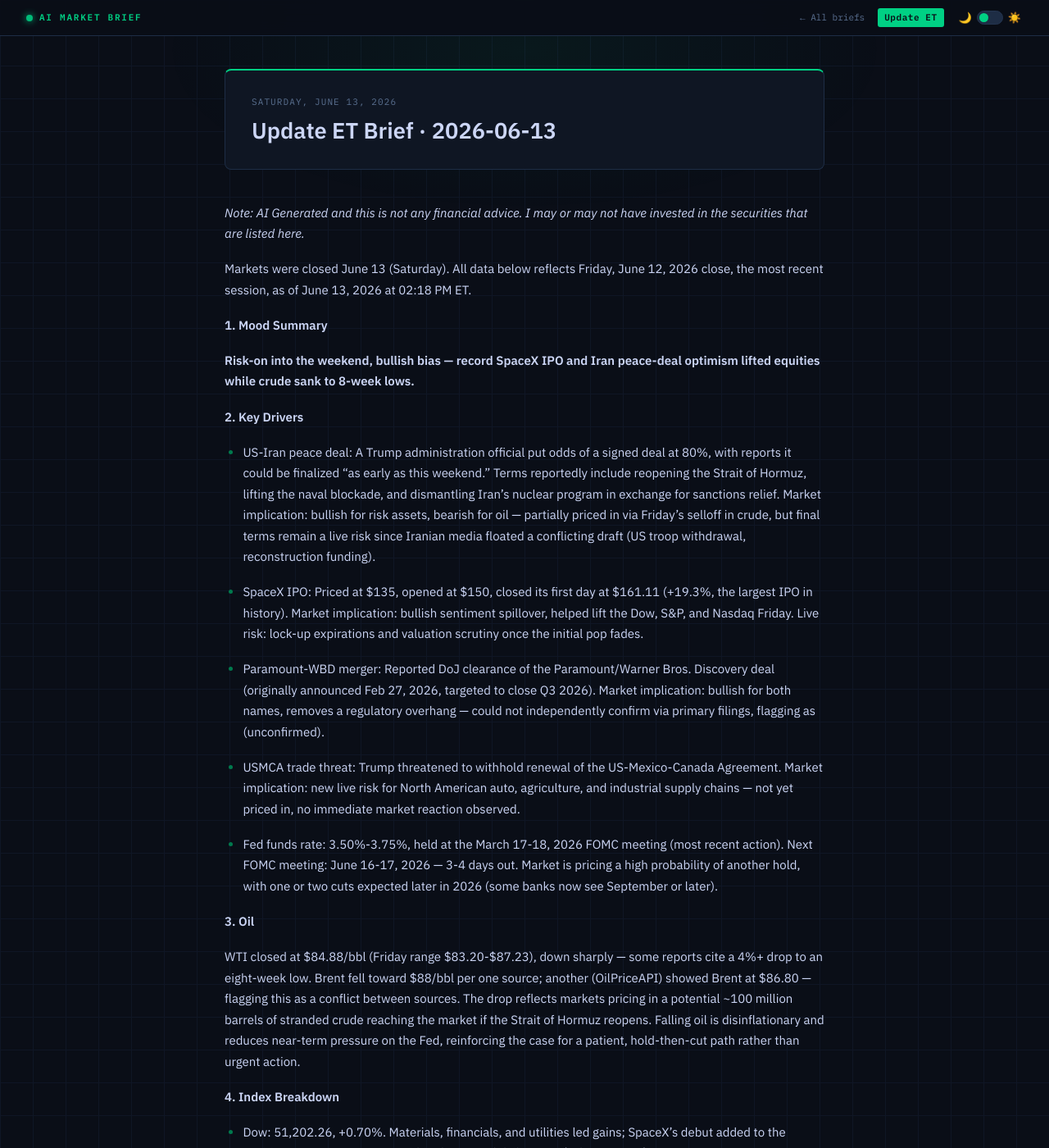
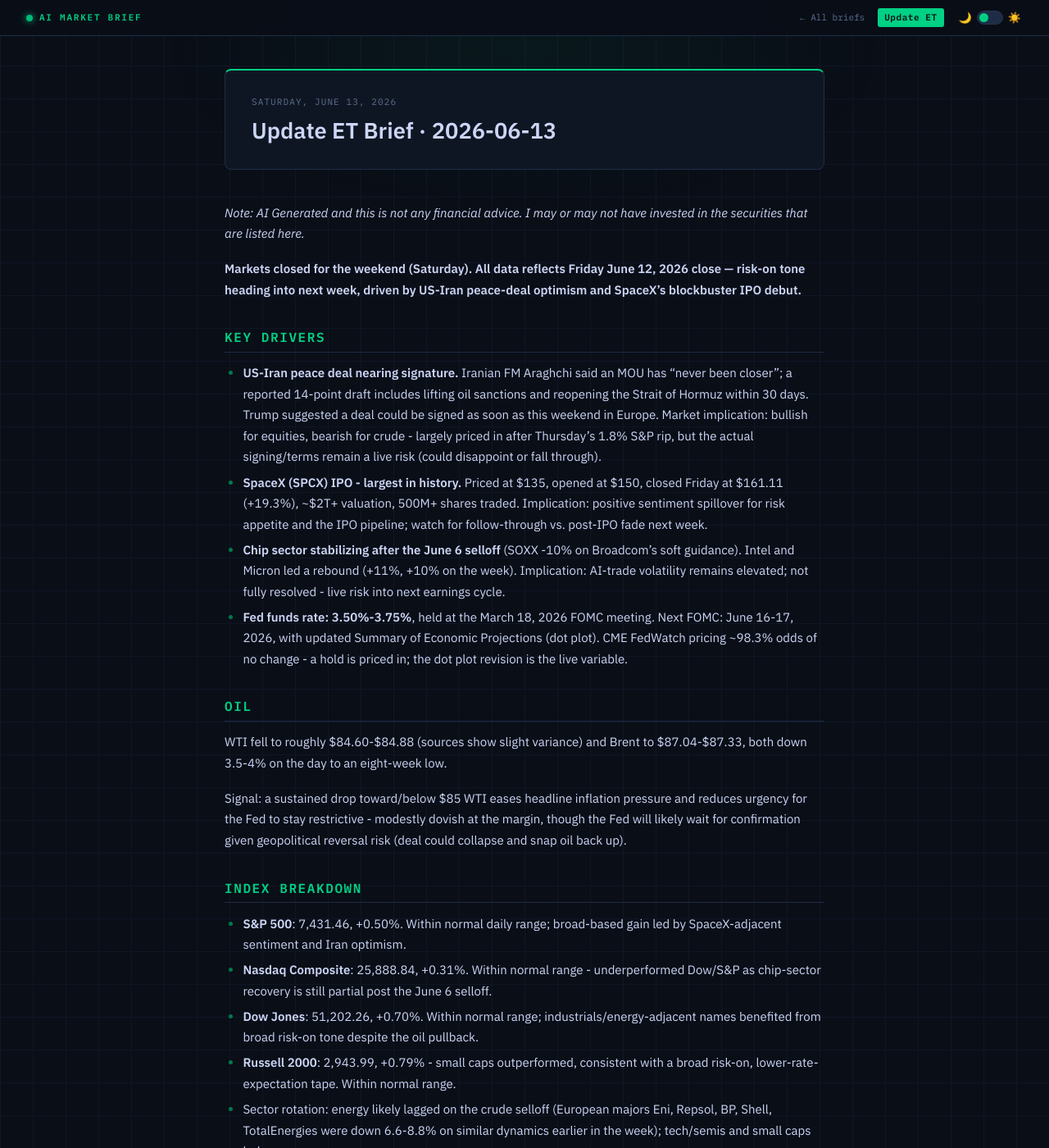
Before and after one commit to snallamiw/AIMarketBrief, a Jekyll site: the page built from _posts/2026-06-13-update-brief.md, in a window 1280 px wide and 1400 px high. Shown: the whole window at 82% size. Built offline with Jekyll 4.4.1, drawn with Linux system fonts in a browser that asks for light colours; some of the changed text lies outside the part shown.

Commit message:
📊 Update ET Brief · 2026-06-13

```diff
--- a/_posts/2026-06-13-update-brief.md
+++ b/_posts/2026-06-13-update-brief.md
@@ -1,109 +1,75 @@
 ---
 layout: post
 title: "Update ET Brief · 2026-06-13"
-date: 2026-06-13 14:18:04 -0400
+date: 2026-06-13 14:22:37 -0400
 categories: [ai, markets]
 slot: "Update ET"
 ---
 
 *Note: AI Generated and this is not any financial advice. I may or may not have invested in the securities that are listed here.*
 
-Markets were closed June 13 (Saturday). All data below reflects Friday, June 12, 2026 close, the most recent session, as of June 13, 2026 at 02:18 PM ET.
+**Markets closed for the weekend (Saturday). All data reflects Friday June 12, 2026 close — risk-on tone heading into next week, driven by US-Iran peace-deal optimism and SpaceX's blockbuster IPO debut.**
 
-**1. Mood Summary**
+## Key Drivers
 
-**Risk-on into the weekend, bullish bias — record SpaceX IPO and Iran peace-deal optimism lifted equities while crude sank to 8-week lows.**
+- **US-Iran peace deal nearing signature.** Iranian FM Araghchi said an MOU has "never been closer"; a reported 14-point draft includes lifting oil sanctions and reopening the Strait of Hormuz within 30 days. Trump suggested a deal could be signed as soon as this weekend in Europe. Market implication: bullish for equities, bearish for crude - largely priced in after Thursday's 1.8% S&P rip, but the actual signing/terms remain a live risk (could disappoint or fall through).
+- **SpaceX (SPCX) IPO - largest in history.** Priced at $135, opened at $150, closed Friday at $161.11 (+19.3%), ~$2T+ valuation, 500M+ shares traded. Implication: positive sentiment spillover for risk appetite and the IPO pipeline; watch for follow-through vs. post-IPO fade next week.
+- **Chip sector stabilizing after the June 6 selloff** (SOXX -10% on Broadcom's soft guidance). Intel and Micron led a rebound (+11%, +10% on the week). Implication: AI-trade volatility remains elevated; not fully resolved - live risk into next earnings cycle.
+- **Fed funds rate: 3.50%-3.75%**, held at the March 18, 2026 FOMC meeting. Next FOMC: June 16-17, 2026, with updated Summary of Economic Projections (dot plot). CME FedWatch pricing ~98.3% odds of no change - a hold is priced in; the dot plot revision is the live variable.
 
-**2. Key Drivers**
+## Oil
 
-- US-Iran peace deal: A Trump administration official put odds of a signed deal at 80%, with reports it could be finalized "as early as this weekend." Terms reportedly include reopening the Strait of Hormuz, lifting the naval blockade, and dismantling Iran's nuclear program in exchange for sanctions relief. Market implication: bullish for risk assets, bearish for oil — partially priced in via Friday's selloff in crude, but final terms remain a live risk since Iranian media floated a conflicting draft (US troop withdrawal, reconstruction funding).
+WTI fell to roughly $84.60-$84.88 (sources show slight variance) and Brent to $87.04-$87.33, both down 3.5-4% on the day to an eight-week low.
 
-- SpaceX IPO: Priced at $135, opened at $150, closed its first day at $161.11 (+19.3%, the largest IPO in history). Market implication: bullish sentiment spillover, helped lift the Dow, S&P, and Nasdaq Friday. Live risk: lock-up expirations and valuation scrutiny once the initial pop fades.
+Signal: a sustained drop toward/below $85 WTI eases headline inflation pressure and reduces urgency for the Fed to stay restrictive - modestly dovish at the margin, though the Fed will likely wait for confirmation given geopolitical reversal risk (deal could collapse and snap oil back up).
 
-- Paramount-WBD merger: Reported DoJ clearance of the Paramount/Warner Bros. Discovery deal (originally announced Feb 27, 2026, targeted to close Q3 2026). Market implication: bullish for both names, removes a regulatory overhang — could not independently confirm via primary filings, flagging as (unconfirmed).
+## Index Breakdown
 
-- USMCA trade threat: Trump threatened to withhold renewal of the US-Mexico-Canada Agreement. Market implication: new live risk for North American auto, agriculture, and industrial supply chains — not yet priced in, no immediate market reaction observed.
+- **S&P 500**: 7,431.46, +0.50%. Within normal daily range; broad-based gain led by SpaceX-adjacent sentiment and Iran optimism.
+- **Nasdaq Composite**: 25,888.84, +0.31%. Within normal range - underperformed Dow/S&P as chip-sector recovery is still partial post the June 6 selloff.
+- **Dow Jones**: 51,202.26, +0.70%. Within normal range; industrials/energy-adjacent names benefited from broad risk-on tone despite the oil pullback.
+- **Russell 2000**: 2,943.99, +0.79% - small caps outperformed, consistent with a broad risk-on, lower-rate-expectation tape. Within normal range.
+- Sector rotation: energy likely lagged on the crude selloff (European majors Eni, Repsol, BP, Shell, TotalEnergies were down 6.6-8.8% on similar dynamics earlier in the week); tech/semis and small caps led.
 
-- Fed funds rate: 3.50%-3.75%, held at the March 17-18, 2026 FOMC meeting (most recent action). Next FOMC meeting: June 16-17, 2026 — 3-4 days out. Market is pricing a high probability of another hold, with one or two cuts expected later in 2026 (some banks now see September or later).
+## Stocks to Watch
 
-**3. Oil**
+| Ticker | Catalyst | Bias | Key Risk | Invalidation |
+| --- | --- | --- | --- | --- |
+| SPCX | First full trading week post-record IPO ($2T+ val.) | Bullish momentum | Post-IPO fade / lockup chatter | Close below $135 IPO price |
+| NVDA | AI-chip sector stabilization after June 6 selloff | Bullish | Renewed guidance jitters from peers | Break below recent multi-week low |
+| AVGO | Guidance disappointment overhang vs. record revenue | Cautious/Neutral | Further downward guidance revisions | New post-selloff low |
+| INTC | Led chip rebound (+11% on week) | Bullish (momentum) | Rally fades without fundamental follow-through | Gives back full week's gain |
+| MU | Led chip rebound (+10% on week) | Bullish (momentum) | Memory pricing data disappoints | Gives back full week's gain |
+| JBL | Earnings Wed 6/17 pre-market, EPS est. $3.10 (+21.6% YoY) | Bullish into print (YTD +65%) | Miss vs. high bar after huge run | Post-earnings drop below pre-print support |
+| XOM | Oil down ~4% to 8-week low on Iran deal optimism | Bearish near-term | Deal collapses, oil snaps back | WTI reclaims $88+ |
+| CVX | Same oil-driven headwind as XOM | Bearish near-term | Deal collapses, oil snaps back | WTI reclaims $88+ |
+| DAL | Lower fuel costs = margin tailwind if oil stays soft | Bullish | Oil reversal on deal collapse | WTI back above $90 |
+| LMT | Peace-deal de-escalation = sentiment headwind for defense | Bearish/Neutral | Deal stalls or fails, conflict resumes | Iran deal formally signed |
+| RTX | Same de-escalation dynamic as LMT | Bearish/Neutral | Deal stalls or fails | Iran deal formally signed |
+| DJT | Near 52-week low ($7.80) after Truth Social spin-off scrapped | Bearish | Any reversal/positive corporate news | Break below $7.75 52-wk low confirms new leg down |
 
-WTI closed at $84.88/bbl (Friday range $83.20-$87.23), down sharply — some reports cite a 4%+ drop to an eight-week low. Brent fell toward $88/bbl per one source; another (OilPriceAPI) showed Brent at $86.80 — flagging this as a conflict between sources. The drop reflects markets pricing in a potential ~100 million barrels of stranded crude reaching the market if the Strait of Hormuz reopens. Falling oil is disinflationary and reduces near-term pressure on the Fed, reinforcing the case for a patient, hold-then-cut path rather than urgent action.
+## Next 24-48H Calendar
 
-**4. Index Breakdown**
+- [ONGOING] US-Iran peace deal - escalated toward resolution; Trump suggests possible signing "this weekend" in Europe. Watch for confirmation or collapse over the weekend/Monday.
+- Mon 6/15: NY Empire State Manufacturing Index; FOMC two-day meeting begins (6/16-17).
+- Tue 6/16: FOMC Day 1; BoJ rate decision also in focus this week.
+- Wed 6/17: FOMC rate decision + Summary of Economic Projections (dot plot) - primary near-term catalyst, ~98.3% priced for a hold. Retail sales, import/export prices, industrial/manufacturing production, capacity utilization, business inventories, NAHB Housing Market Index, weekly API crude inventories. JBL earnings pre-market.
+- [ONGOING] AI/semiconductor guidance overhang - partially de-escalated (rebound in INTC/MU) but not resolved; watch for further analyst commentary into FOMC week.
 
-- Dow: 51,202.26, +0.70%. Materials, financials, and utilities led gains; SpaceX's debut added to the positive tone. Move appears within the normal daily range (sub-1% move).
+## Data Table
 
-- S&P 500: 7,431.46, +0.50%. Broad-based gain, within normal daily range.
-
-- Nasdaq: 25,888.84, +0.31%. Smallest gain of the major indexes — chip stocks remain choppy after a recent pullback even as AI-related names like Broadcom and AMD have rallied sharply year-to-date. Within normal daily range.
-
-- Russell 2000: 2,943.99, +0.79%, a new all-time intraday high. Small caps outperformed on risk-on flows and rate-cut hopes — notable as an all-time high even though the daily move itself is unremarkable in size.
-
-**5. Stocks to Watch**
-
-- SPCX (SpaceX) - Record-breaking IPO debut, closed +19.3% on day one - Bullish - Lock-up expirations, post-IPO valuation scrutiny - A close below the $150 open price would invalidate near-term momentum.
-
-- PARA (Paramount) - Reported DoJ clearance of WBD merger (unconfirmed via primary source) - Bullish - Shareholder vote, deal-break risk - News of deal collapse or delay past Q3 2026 invalidates.
-
-- WBD (Warner Bros. Discovery) - Same merger catalyst as PARA - Bullish - Same as above - Same as above.
-
-- AMD - Up ~130% YTD on AI-accelerator share-gain narrative vs. Nvidia - Bullish but stretched (fwd P/E ~84x) - Any guidance disappointment - A miss on next earnings guidance invalidates the momentum case.
-
-- AVGO (Broadcom) - Q1 FY26 AI revenue more than doubled to $8.4B; guided ~$22B (+47%) for Q2 - Bullish - Execution on guidance - A Q2 revenue print materially below $22B invalidates.
-
-- NVDA - Remains the bellwether for AI capex cycle - Bullish - Hyperscaler capex commentary into next earnings - Signs of hyperscaler capex deceleration invalidate.
-
-- TSM - Foundry demand tailwind from AI chip cycle - Bullish - Taiwan geopolitical risk - Escalation in Taiwan Strait tensions invalidates.
-
-- MU (Micron) - Memory pricing upcycle - Bullish - Memory price reversal - A drop in DRAM/NAND pricing data invalidates.
-
-- ASML - AI-driven equipment order tailwind - Bullish - China export-control tightening - New export restrictions on EUV/DUV tools invalidate.
-
-- DJT (Trump Media) - Down 5.45% to $7.80 after scrapping Truth Social spinoff, refocusing on a $6B merger targeted for Q4 2026 - Bearish/uncertain - Merger execution risk - Failure to close the merger by Q4 2026 invalidates the bull case; further declines below $7.80 confirm bearish momentum.
-
-- XOM / CVX (oil majors) - Pressured by falling crude on Iran deal optimism - Bearish near-term - Iran deal progress or collapse - A finalized Iran deal that adds supply is bearish; a deal collapse that sends oil back above $90 invalidates the bearish thesis.
-
-- Gold miners (e.g., Newmont) - Gold +3.03% on the week - Bullish - Safe-haven unwind - A finalized Iran peace deal could trigger a safe-haven unwind, invalidating further gold strength.
-
-- DAL / airlines - Falling oil = fuel-cost relief - Bullish - Oil price reversal - A snapback in crude above recent highs (~$87+ WTI) invalidates the cost-relief thesis.
-
-**6. Next 24-48H Calendar**
-
-- FOMC meeting, June 16-17 (Tue-Wed) - Rate decision expected to hold at 3.50%-3.75%, followed by a Powell press conference. Key event for rate-cut timing signals into H2 2026.
-
-- US-Iran peace deal [ONGOING] - Reports suggest a deal could be signed "as early as this weekend." Status: escalating toward resolution, but conflicting draft terms reported by Iranian media introduce uncertainty. Watch for weekend headlines.
-
-- USMCA renewal threat [ONGOING/NEW] - Trump's threat to withhold renewal is a new development with no immediate market reaction yet observed. Status: not yet escalated to concrete action.
-
-- Earnings - Week of June 15-19 has scheduled reports across sectors; specific names were not confirmed from available sources (guessed or estimated - check earnings calendars for confirmation).
-
-**Data Table** (Friday, June 12, 2026 close, ET)
-
-Index/Asset - Price - % Change - Timestamp
-
-S&P 500 - 7,431.46 - +0.50% - Jun 12, 2026 close
-
-Nasdaq Composite - 25,888.84 - +0.31% - Jun 12, 2026 close
-
-Dow Jones - 51,202.26 - +0.70% - Jun 12, 2026 close
-
-Russell 2000 - 2,943.99 - +0.79% (new ATH intraday) - Jun 12, 2026 close
-
-WTI Crude - $84.88 - down sharply (4%+ per some reports), 8-week low - Jun 12, 2026
-
-Brent Crude - ~$87-88 (one source: toward $88; another - OilPriceAPI - shows $86.80; conflict noted) - down, 8-week low - Jun 12, 2026
-
-Gold - $4,238.80 - +3.03% - Jun 12, 2026 (guessed/estimated - could not fully confirm vs. a primary source)
-
-Silver - $67.97 - +6.20% - Jun 12, 2026 (guessed/estimated - could not fully confirm vs. a primary source)
-
-Copper - $6.43/lb - +2.68% - Jun 12, 2026
-
-VIX - 17.68 - -9.05% (1.76 pts) - Jun 12, 2026 close (conflict: an earlier intraday read showed VIX at 19.25, down 0.98% - discrepancy noted, closing figure of 17.68 used)
-
-10Y Treasury Yield - 4.49% (also seen as 4.487%, +0.54%) - Jun 12, 2026
-
-DXY (Dollar Index) - 99.80 - -0.06% - Jun 12, 2026
-
-USD/INR - Conflicting figures: 94.918 (prev close 95.760) vs. ~95.28-95.41 from another source - discrepancy noted - Jun 12-13, 2026
+| Asset | Price | % Change | Timestamp |
+| --- | --- | --- | --- |
+| S&P 500 | 7,431.46 | +0.50% | Jun 12, 2026 close |
+| Nasdaq Composite | 25,888.84 | +0.31% | Jun 12, 2026 close |
+| Dow Jones | 51,202.26 | +0.70% | Jun 12, 2026 close |
+| Russell 2000 | 2,943.99 | +0.79% | Jun 12, 2026 close |
+| WTI Crude | $84.60-$84.88 (conflicting sources) | approx. -3.5% to -4% | Jun 12, 2026 |
+| Brent Crude | $87.04-$87.33 (conflicting sources) | approx. -3.7% | Jun 12, 2026 |
+| Gold | $4,216-$4,222 (conflicting sources) | -0.08% / +0.22% (conflicting) | Jun 12, 2026 |
+| Silver | $67.70 | -0.10% | Jun 12, 2026 |
+| Copper | $6.43/lb | +2.68% | Jun 12, 2026 |
+| VIX | 17.68 | -9.05% | Jun 12, 2026 close |
+| 10Y Yield | 4.49% | n/a | Jun 12, 2026 close |
+| DXY | 99.77 | +0.09% | Jun 12, 2026 close |
+| USD/INR | 94.96 | -0.20% | Jun 12, 2026 |
```
